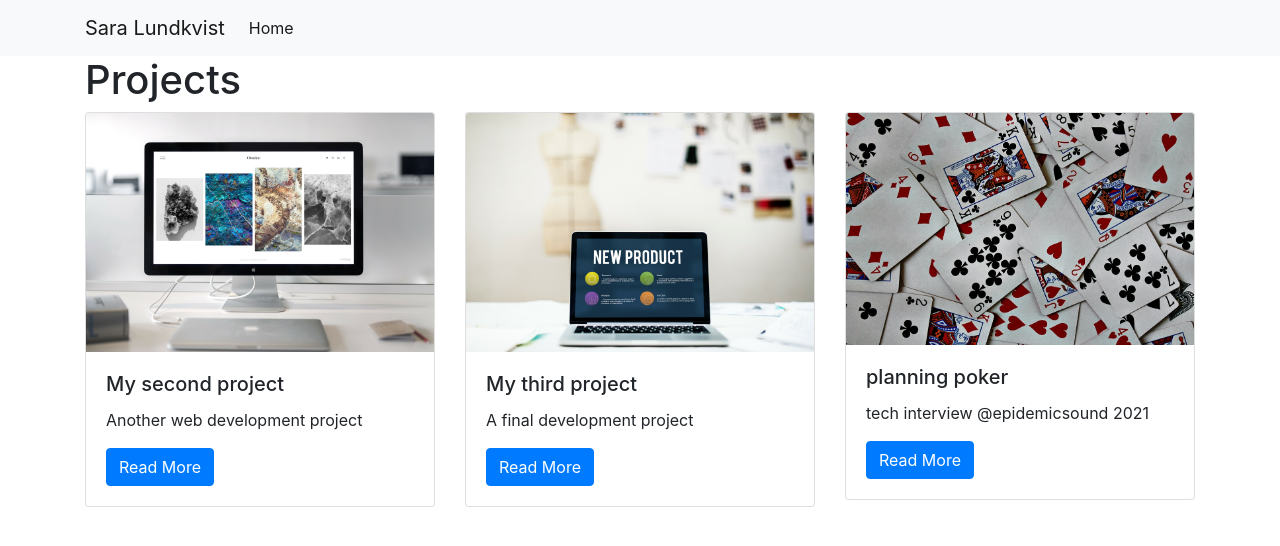
After one commit to SaraFrantzen/django_tutorial, a Django app: page /projects/ in a window 1280 px wide. The commit adds this page. Shown: the top 546 px of the page. Run offline with Django 3.2, Linux system fonts and the light colour scheme; data comes from the database, SQL or seed files in the repository; both versions use the stored data as it was after the commit; some libraries are stand-ins or nearby versions.

Commit message:
Creates view functions for project_index and project_detail. Adds url configurations and templates for project index and details. Adds bootstrap styling creates static folder for images

```diff
--- a/manage.py
+++ b/manage.py
@@ -1,4 +1,4 @@
-#!/usr/bin/env python
+    #!/usr/bin/env python
 """Django's command-line utility for administrative tasks."""
 import os
 import sys
--- a/personal_portfolio/templates/base.html
+++ b/personal_portfolio/templates/base.html
@@ -1,6 +1,27 @@
 <link rel="stylesheet" href="https://stackpath.bootstrapcdn.com/bootstrap/4.1.3/css/bootstrap.min.css" integrity="sha384-MCw98/SFnGE8fJT3GXwEOngsV7Zt27NXFoaoApmYm81iuXoPkFOJwJ8ERdknLPMO" crossorigin="anonymous">
 
-{% block page_content %}{% endblock %}
+<nav class="navbar navbar-expand-lg navbar-light bg-light">
+    <div class="container">
+        <a class="navbar-brand" href="{% url 'project_index' %}">Sara Lundkvist</a>
+        <button class="navbar-toggler" type="button" data-toggle="collapse" data-target="#navbarSupportedContent" aria-controls="navbarSupportedContent" aria-expanded="false" aria-label="Toggle navigation">
+          <span class="navbar-toggler-icon"></span>
+        </button>
+
+        <div class="collapse navbar-collapse" id="navbarSupportedContent">
+          <ul class="navbar-nav mr-auto">
+            <li class="nav-item active">
+              <a class="nav-link" href="{% url 'project_index' %}">Home</a>
+            </li>
+
+          </ul>
+        </div>
+    </div>
+
+</nav>
+
+<div class="container">
+    {% block page_content %}{% endblock %}
+</div>
 
 <script src="https://code.jquery.com/jquery-3.3.1.slim.min.js" integrity="sha384-q8i/X+965DzO0rT7abK41JStQIAqVgRVzpbzo5smXKp4YfRvH+8abtTE1Pi6jizo" crossorigin="anonymous"></script>
 <script src="https://cdnjs.cloudflare.com/ajax/libs/popper.js/1.14.3/umd/popper.min.js" integrity="sha384-ZMP7rVo3mIykV+2+9J3UJ46jBk0WLaUAdn689aCwoqbBJiSnjAK/l8WvCWPIPm49" crossorigin="anonymous"></script>
--- a/personal_portfolio/urls.py
+++ b/personal_portfolio/urls.py
@@ -1,21 +1,8 @@
-"""personal_portfolio URL Configuration
 
-The `urlpatterns` list routes URLs to views. For more information please see:
-    https://docs.djangoproject.com/en/3.1/topics/http/urls/
-Examples:
-Function views
-    1. Add an import:  from my_app import views
-    2. Add a URL to urlpatterns:  path('', views.home, name='home')
-Class-based views
-    1. Add an import:  from other_app.views import Home
-    2. Add a URL to urlpatterns:  path('', Home.as_view(), name='home')
-Including another URLconf
-    1. Import the include() function: from django.urls import include, path
-    2. Add a URL to urlpatterns:  path('blog/', include('blog.urls'))
-"""
 from django.contrib import admin
 from django.urls import path, include
 
 urlpatterns = [
     path('admin/', admin.site.urls),
+    path("projects/", include("projects.urls")),
 ]
--- /dev/null
+++ b/projects/templates/project_index.html
@@ -0,0 +1,22 @@
+{% extends "base.html" %}
+{% load static %}
+{% block page_content %}
+<h1>Projects</h1>
+<div class="row">
+{% for project in projects %}
+    <div class="col-md-4">
+        <div class="card mb-2">
+            <img class="card-img-top" src="{% static project.image %}">
+            <div class="card-body">
+                <h5 class="card-title">{{ project.title }}</h5>
+                <p class="card-text">{{ project.description }}</p>
+                <a href="{% url 'project_detail' project.pk %}"
+                   class="btn btn-primary">
+                    Read More
+                </a>
+            </div>
+        </div>
+    </div>
+    {% endfor %}
+</div>
+{% endblock %}
--- /dev/null
+++ b/projects/urls.py
@@ -0,0 +1,7 @@
+from django.urls import path
+from . import views
+
+urlpatterns = [
+    path("", views.project_index, name="project_index"),
+    path("<int:pk>/", views.project_detail, name="project_detail"),
+]
--- a/projects/views.py
+++ b/projects/views.py
@@ -1,3 +1,16 @@
 from django.shortcuts import render
+from projects.models import Project
 
-# Create your views here.
+def project_index(request):
+    projects = Project.objects.all()
+    context = {
+        'projects': projects
+    }
+    return render(request, 'project_index.html', context)
+
+def project_detail(request, pk):
+    project = Project.objects.get(pk=pk)
+    context = {
+        'project': project
+    }
+    return render(request, 'project_detail.html', context)
```
Also changed, not shown: projects/templates/project_detail.html (added, +18 -0 lines), db.sqlite3, projects/models.py (line endings or trailing spaces), projects/static/img/project1.png (added), projects/static/img/project2.png (added), projects/static/img/project3.png (added).
